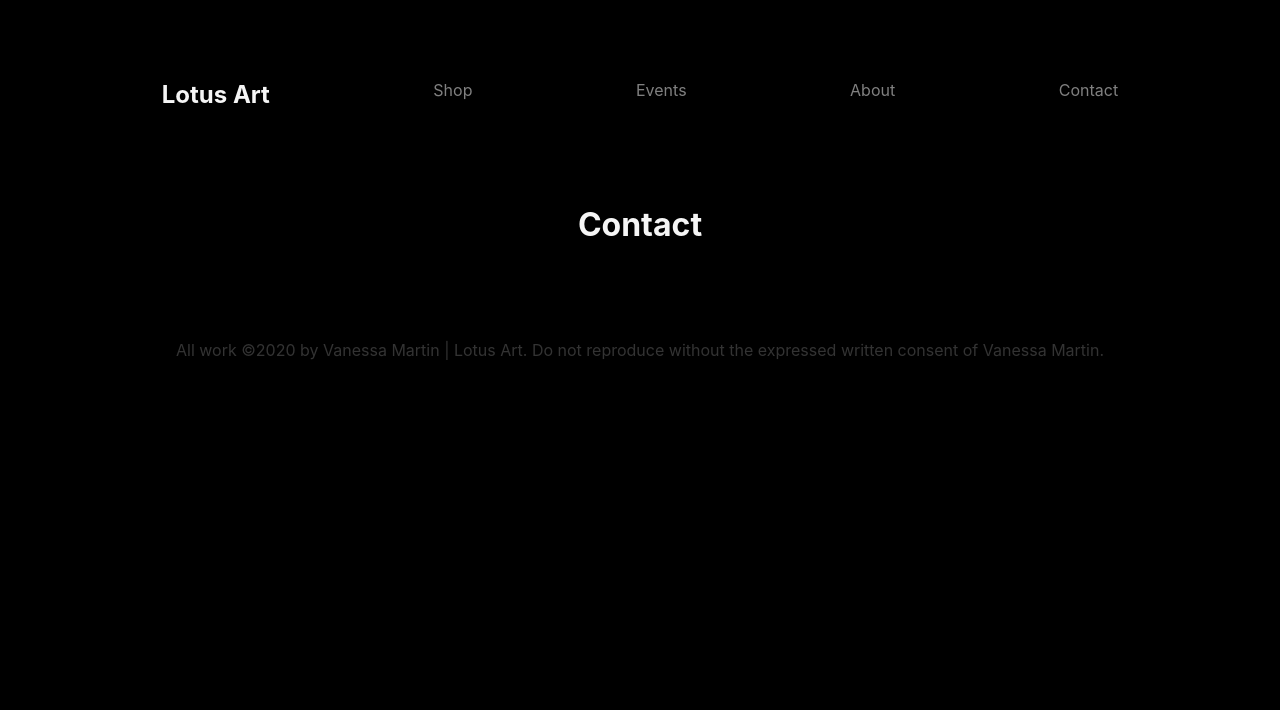
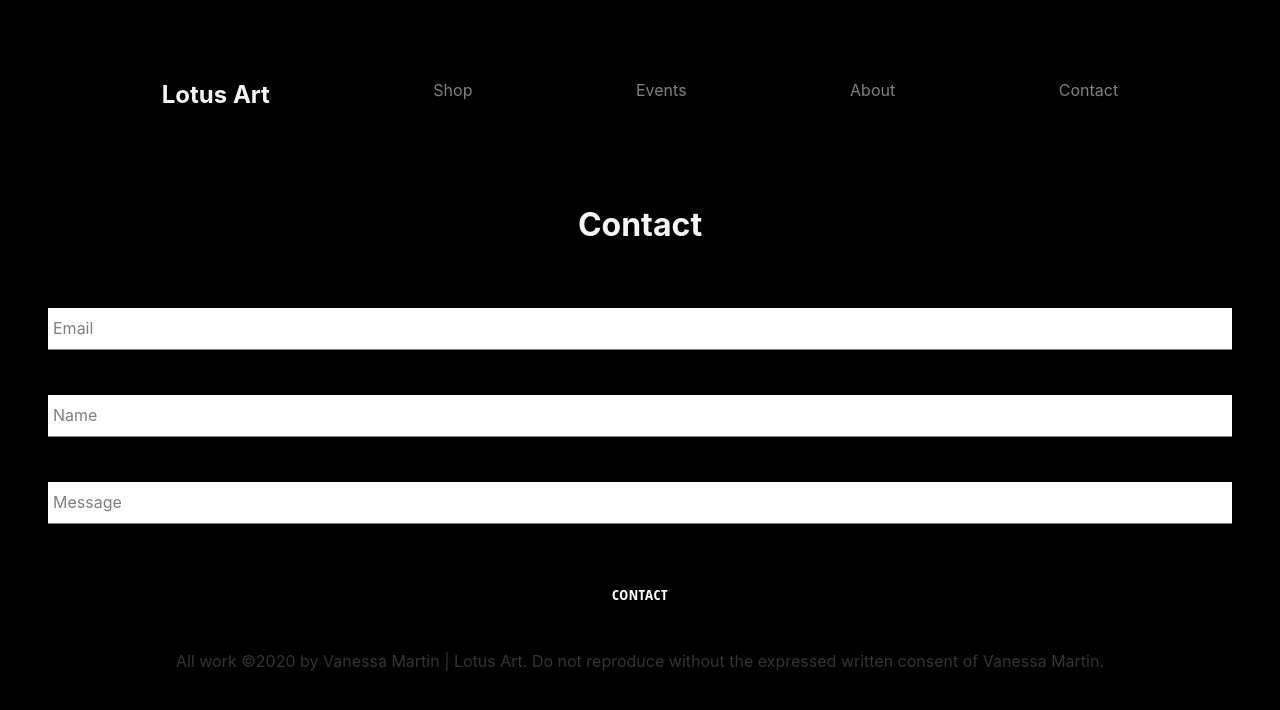
Before and after one commit to vsm1996/lotus-art, a React (Create React App) app: page /contact in a window 1280 px wide. Shown: the top 710 px of the page. Built offline with nearby package versions, Linux system fonts and the light colour scheme.

Commit message:
added contact form. need to figure out how to send email with data

```diff
--- a/src/components/contact/contact.component.jsx
+++ b/src/components/contact/contact.component.jsx
@@ -1,11 +1,58 @@
-import React from 'react'
-import './contact.styles.css'
-const Contact = () => {
+import React, { Component } from "react";
+import "./contact.styles.css";
+import FormInput from "../form-input/form-input.component";
+import CustomButton from "../custom-button/custom-button.component";
+class Contact extends Component {
+  constructor() {
+    super();
+    this.state = {
+      name: "",
+      email: "",
+      message: ""
+    };
+  }
+
+  handleChange = event => {
+    const { name, value } = event.target;
+    this.setState({ [name]: value });
+  };
+
+  handleSubmit = e => {
+      e.preventDefault()
+  }
+
+  render() {
+      const {email, name, message} = this.state
     return (
-        <div className="contact-container">
-            <h1>Contact</h1>
-        </div>
-    )
+      <div className="contact-container">
+        <h1>Contact</h1>
+        <form onSubmit={this.handleSubmit}>
+          <FormInput
+            type="email"
+            name="email"
+            value={email}
+            onChange={this.handleChange}
+            label="Email"
+            required />
+          <FormInput
+            type="text"
+            name="name"
+            value={name}
+            onChange={this.handleChange}
+            label="Name"
+            required />
+          <FormInput
+            type="text"
+            name="message"
+            value={message}
+            onChange={this.handleChange}
+            label="Message"
+            required />
+            <CustomButton type="submit"> CONTACT </CustomButton>
+        </form>
+      </div>
+    );
+  }
 }
 
-export default Contact
+export default Contact;
--- /dev/null
+++ b/src/components/custom-button/custom-button.component.jsx
@@ -0,0 +1,14 @@
+import React from "react";
+
+import "./custom-button.styles.css";
+
+const CustomButton = ({ children, isGoogleSignIn, ...otherProps }) => (
+  <button
+    className={`${isGoogleSignIn ? "google-sign-in" : ""} custom-button`}
+    {...otherProps}
+  >
+    {children}
+  </button>
+);
+
+export default CustomButton;
--- /dev/null
+++ b/src/components/custom-button/custom-button.styles.css
@@ -0,0 +1,29 @@
+.custom-button {
+  min-width: 165px;
+  width: auto;
+  height: 50px;
+  letter-spacing: 0.5px;
+  line-height: 50px;
+  padding: 0 35px 0 35px;
+  font-size: 15px;
+  background-color: black;
+  color: white;
+  text-transform: uppercase;
+  font-family: 'Open Sans Condensed';
+  font-weight: bolder;
+  border: none;
+  cursor: pointer;
+}
+.custom-button:hover {
+  background-color: gray;
+  color: black;
+  border: 1px solid black;
+}
+.custom-button.google-sign-in {
+  background-color: #4285f4;
+  color: white;
+}
+.custom-button.google-sign-in:hover {
+  background-color: #357ae8;
+  border: none;
+}
--- a/src/components/event-item/event-item.component.jsx
+++ b/src/components/event-item/event-item.component.jsx
@@ -3,7 +3,7 @@ import './event-item.styles.css'
 const EventItem = ({event}) => {
     return (
         <div>
-             <img src={event.img} alt="art desc." className="event-img" />
+            <a href={event.urlLink}><img src={event.img} alt="art desc." className="event-img" /></a>
             <h2>{event.title}</h2>
             <p>{event.date}</p>
             <p>{event.address}</p>
--- /dev/null
+++ b/src/components/form-input/form-input.component.jsx
@@ -0,0 +1,23 @@
+import React from "react";
+
+import "./form-input.styles.css";
+
+const FormInput = ({ handleChange, label, ...otherProps }) => (
+    <div className="group">
+      <input
+        className="form-input"
+        onChange={handleChange}
+        {...otherProps}
+      />
+      {
+          label ?
+          (<label className={`${otherProps.value.length ? 'shrink' : ''} form-input-label`}>
+              {label}
+          </label>)
+          :
+          null
+        }
+    </div>
+  );
+
+export default FormInput;
--- /dev/null
+++ b/src/components/form-input/form-input.styles.css
@@ -0,0 +1,43 @@
+.group {
+  position: relative;
+  margin: 45px 0;
+}
+.group .form-input {
+  background: none;
+  background-color: white;
+  color: grey;
+  font-size: 18px;
+  padding: 10px 10px 10px 5px;
+  display: block;
+  width: 100%;
+  border: none;
+  border-radius: 0;
+  border-bottom: 1px solid grey;
+  margin: 25px 0;
+}
+.group .form-input:focus {
+  outline: none;
+}
+.group .form-input:focus ~ .form-input-label {
+  top: -14px;
+  font-size: 12px;
+  color: whitesmoke
+}
+.group input[type='password'] {
+  letter-spacing: 0.3em;
+}
+.group .form-input-label {
+  color: grey;
+  font-size: 16px;
+  font-weight: normal;
+  position: absolute;
+  pointer-events: none;
+  left: 5px;
+  top: 10px;
+  transition: 300ms ease all;
+}
+.group .form-input-label.shrink {
+  top: -14px;
+  font-size: 12px;
+  color: whitesmoke;
+}
--- a/src/components/pop-up/pop-up.component.jsx
+++ b/src/components/pop-up/pop-up.component.jsx
@@ -1,11 +1,16 @@
 import React from "react";
 import './pop-up.styles.css'
-const PopUp = ({togglePopup, show, children}) => {
+const PopUp = ({togglePopup, show, item}) => {
   const showPopup = show ? "modal display-block" : "modal display-none";
   return (
     <div onClick={togglePopup} className={showPopup}>
       <section className="modal-main">
-        {children}
+        <img className="popup-img" src={item.img} alt={item.title} />
+        <h1>{item.title}</h1>
+        <h2>{item.desc}</h2>
+        <p>{item.size}</p>
+        <p>${item.price}</p>
+        <button>Add to Cart</button>
       </section>
     </div>
   );
--- a/src/components/pop-up/pop-up.styles.css
+++ b/src/components/pop-up/pop-up.styles.css
@@ -2,19 +2,19 @@
   position: fixed;
   top: 0;
   left: 0;
-  width:100%;
+  width: 100%;
   height: 100%;
   background: rgba(0, 0, 0, 0.6);
 }
 
 .modal-main {
-  position:fixed;
+  position: fixed;
   background: rgba(0, 0, 0, 0.6);
   width: 80%;
   height: auto;
-  top:50%;
-  left:50%;
-  transform: translate(-50%,-50%);
+  top: 50%;
+  left: 50%;
+  transform: translate(-50%, -50%);
 }
 
 .display-block {
@@ -24,3 +24,7 @@
 .display-none {
   display: none;
 }
+
+.popup-img {
+  width: 300px;
+}
--- a/src/components/shop-item/shop-item.component.jsx
+++ b/src/components/shop-item/shop-item.component.jsx
@@ -1,13 +1,15 @@
 import React from "react";
+import PopUp from "../pop-up/pop-up.component";
 
 import "./shop-item.styles.css";
 
-const ShopItem = ({item, togglePopup}) => {
+const ShopItem = ({show, item, togglePopup}) => {
 
   return (
     <div onClick={togglePopup} className="col clearfix">
       <img src={item.img} alt="art desc." className="art-img" />
       <p className="art-text">{item.title}</p>
+      <PopUp show={show} togglePopup={togglePopup} item={item}/>
     </div>
   );
 };
--- a/src/components/shop-list/shop-list.component.jsx
+++ b/src/components/shop-list/shop-list.component.jsx
@@ -1,6 +1,6 @@
 import React, { Component } from "react";
 import ShopItem from "../shop-item/shop-item.component";
-import PopUp from "../pop-up/pop-up.component";
+
 
 import "./shop-list.styles.css";
 import { firestore } from "../../firebase/firebase.utils";
@@ -49,11 +49,10 @@ class ShopList extends Component {
       <div className="shop-list shop-list-grid">
         {shoplist
           ? shoplist.map((item, i) => (
-              <ShopItem togglePopup={this.togglePopup} key={i} item={item} />
+              <ShopItem show={show} togglePopup={this.togglePopup} key={i} item={item} />
             ))
           : null}
-          {/* {show ? (<p>showing</p>)  : ''} */}
-          <PopUp show={show} togglePopup={this.togglePopup}> Beetlejuice</PopUp>
+
       </div>
     );
   }
```
Lines whose indentation alone changed are shown as unchanged.
